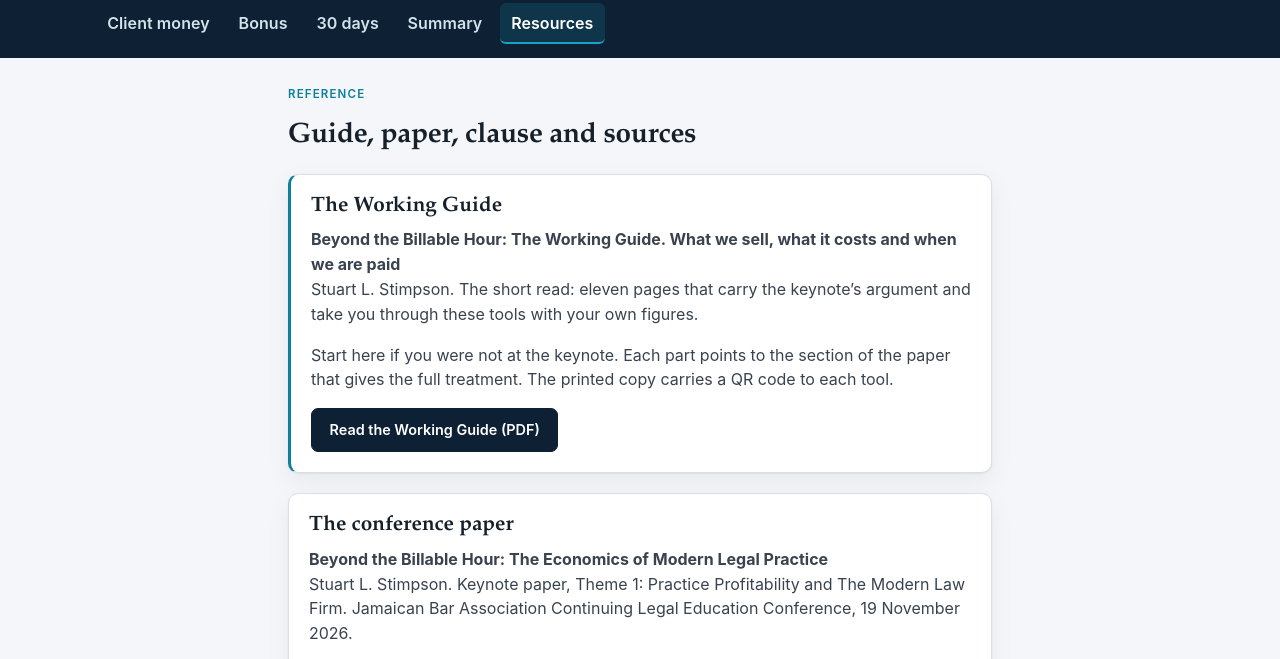
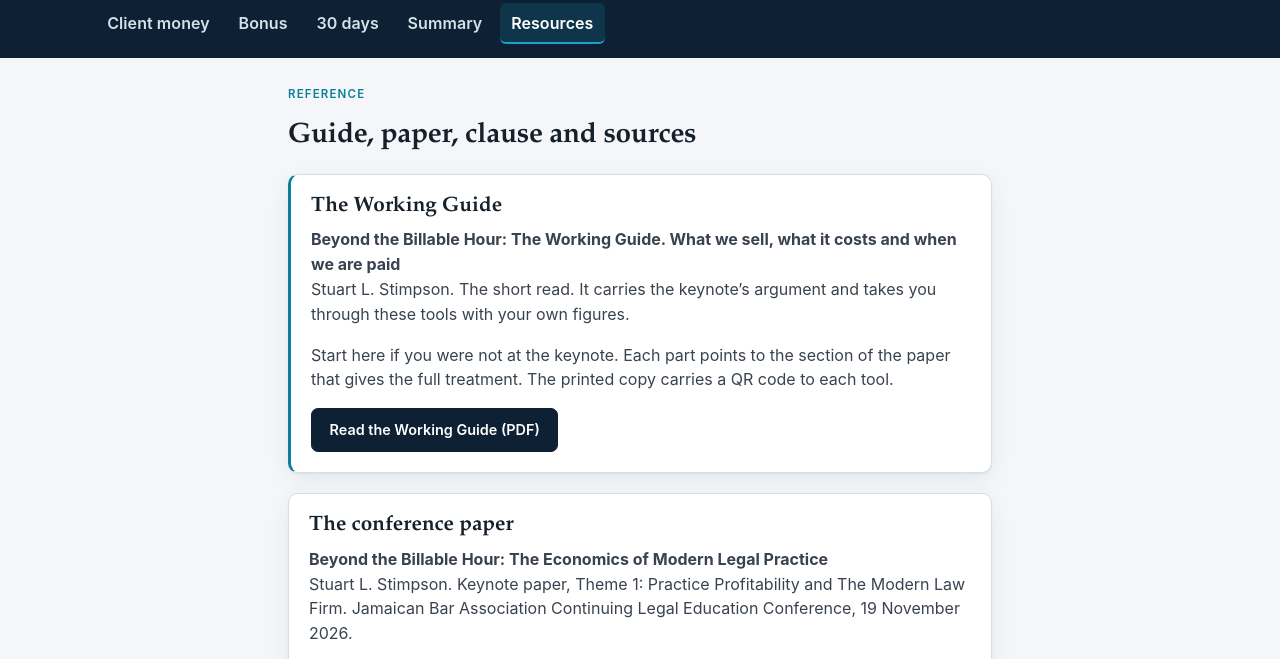
Before and after one commit to slstimpson/beyond-the-billable-hour-hub, a website: page resources.html in a window 1280 px wide. Shown: the part 116-775 px from the top of the page. Drawn offline with Linux system fonts and the light colour scheme.

Commit message:
Resources: drop the page count from the Working Guide card
Co-Authored-By: Claude Fable 5.2 <noreply@anthropic.com>
Claude-Session: https://claude.ai/code/session_01BgGVzkcFW7rm4VGX8ZWgzw

```diff
--- a/resources.html
+++ b/resources.html
@@ -22,7 +22,7 @@
   <div class="card" id="guide" style="border-left:3px solid var(--cyan)">
     <h2 style="margin-top:0">The Working Guide</h2>
     <p><strong>Beyond the Billable Hour: The Working Guide. What we sell, what it costs and when we are paid</strong><br>
-    Stuart L. Stimpson. The short read: eleven pages that carry the keynote’s argument and take you through these tools with your own figures.</p>
+    Stuart L. Stimpson. The short read. It carries the keynote’s argument and takes you through these tools with your own figures.</p>
     <p>Start here if you were not at the keynote. Each part points to the section of the paper that gives the full treatment. The printed copy carries a QR code to each tool.</p>
     <div class="btn-row">
       <a class="btn" href="paper/beyond-the-billable-hour-working-guide.pdf">Read the Working Guide (PDF)</a>
```
